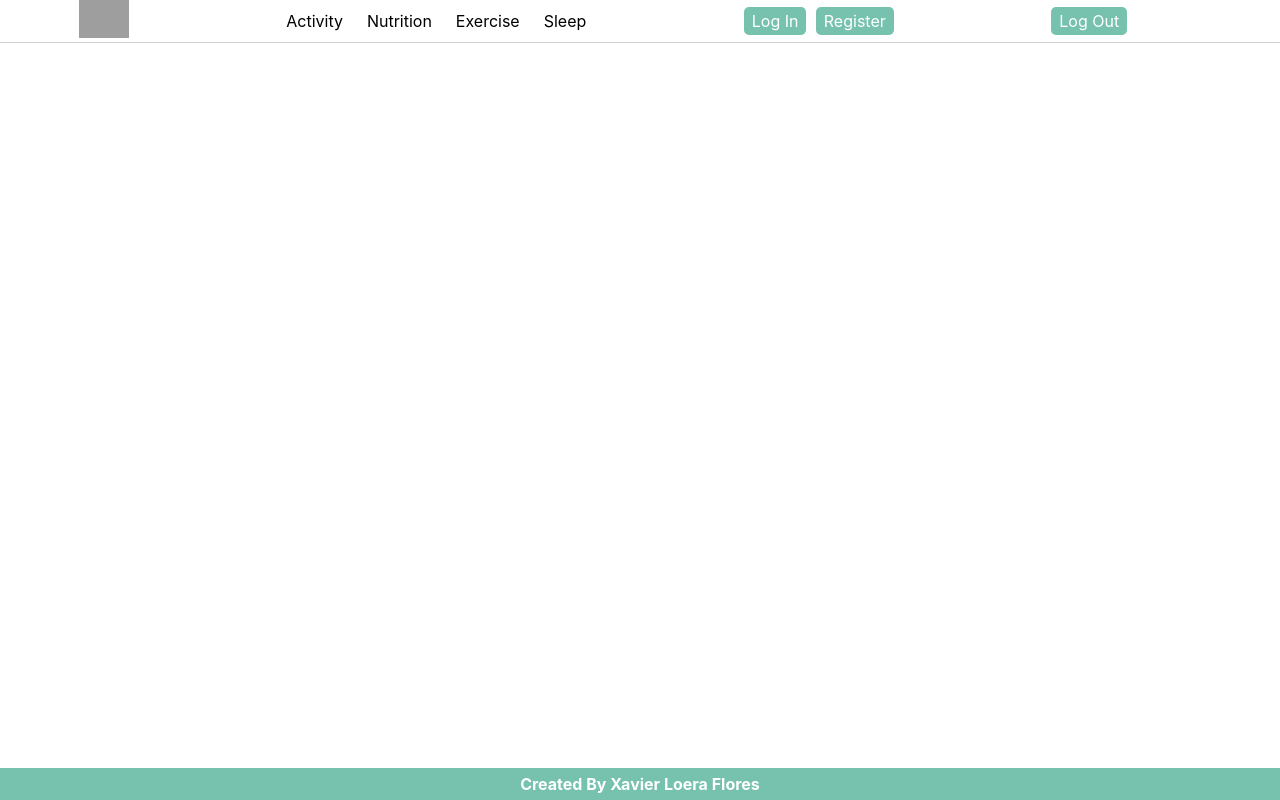
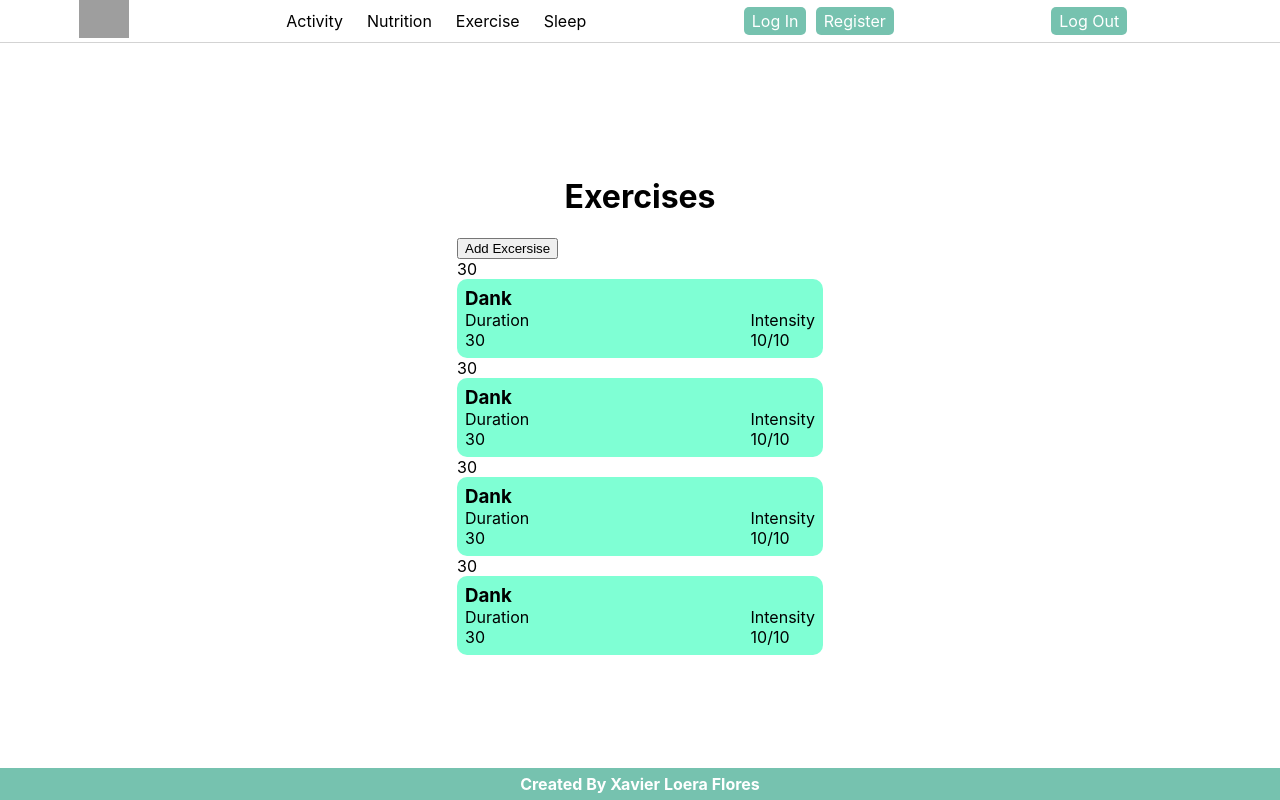
Before and after one commit to xavierloeraflores/Life-Tracker, a React (Create React App) app in the folder life_tracker_front/: page /exercise in a window 1280 px wide. Built offline with nearby package versions, Linux system fonts and the light colour scheme; no server answers; grey boxes are pictures that could not be loaded.

Commit message:
User can now signin

```diff
--- a/life_tracker_front/src/App.js
+++ b/life_tracker_front/src/App.js
@@ -1,5 +1,5 @@
 import React from 'react';
-// import  {useState, useEffect}  from 'react-dom\\\';
+import  {useState, useEffect}  from 'react-dom';
 import  {Routes, Route} from 'react-router-dom';
 import Landing from './Landing/Landing'
 import Signin from './Signin/Signin';
@@ -8,17 +8,36 @@ import Nav from './Nav/Nav'
 import Footer from './Footer/Footer'
 import Excersise from './Excersise/Excersise';
 import Activity from './Activity/Activity';
+import apiclient from "./apiclient";
 import './App.css';
 
 function App() {
+  const user=1;
+  const setUser=1;
+  // const [user, setUser] = useState({});
+  // const [error, setError] = useState(null);
+
+  // useEffect(() => {
+  //   const fetchUser = async () => {
+  //     const { data, error } = await apiclient.fetchUserFromToken();
+  //     if (data) setUser(data.user);
+  //     if (error) setError(error);
+  //   };
+  //   const token = localStorage.getItem("token");
+  //   if (token) {
+  //     apiclient.setToken(token);
+  //     fetchUser();
+  //   }
+  // }, []);
   return (
     <div className="App">
       <Nav />
       <Routes>
         <Route path='/' element={<Landing/>} />
-        <Route path='/register' element={<Register/>} />
-        <Route path='/signin' element={<Signin/>} />
+        <Route path='/register' element={<Register  user={user} setUser={setUser}/>} />
+        <Route path='/signin' element={<Signin user={user} setUser={setUser}/> } />
         <Route path='/activity' element={<Activity/>} />
+        <Route path='/exercise' element={<Excersise/>} />
       </Routes>
       <Footer />
     </div>
--- a/life_tracker_front/src/Excersise/Excersise.js
+++ b/life_tracker_front/src/Excersise/Excersise.js
@@ -1,18 +1,45 @@
 import React from 'react'
 import "./Excersise.css"
 import Xcard from '../Xcard/Xcard'
-
+const exercises = [
+    {
+        name: "Dank",
+        duration:"30",
+        intensity:"10",
+        time:"30"
+    },
+    {
+        name: "Dank",
+        duration:"30",
+        intensity:"10",
+        time:"30"
+    },
+    {
+        name: "Dank",
+        duration:"30",
+        intensity:"10",
+        time:"30"
+    },
+    {
+        name: "Dank",
+        duration:"30",
+        intensity:"10",
+        time:"30"
+    }
+]
 function Excersise() {
     return (
         <div className="Exercise">
-            <h1>Danke</h1>
+            <h1>Exercises</h1>
             <div id="ePage">
                 <button>Add Excersise</button>
                 <div id="exercises">
-                    <Xcard />
-                    <Xcard />
-                    <Xcard />
-                    <Xcard />
+                    {exercises.map((exercise)=> (
+                        <Xcard name={exercise.name} duration={exercise.duration} intensity={exercise.intensity} time={exercise.time}/>
+                    ))}
+                    {exercises.map((exercise)=> (
+                        console.log(exercise.name)
+                    ))}
                 </div>
 
             </div>
--- a/life_tracker_front/src/Signin/Signin.js
+++ b/life_tracker_front/src/Signin/Signin.js
@@ -1,25 +1,60 @@
 import React from 'react'
+import { useState, useEffect } from 'react'
 import "./Signin.css"
-
+import apiclient from '../apiclient'
 
 let userImg ='https://www.seekpng.com/png/full/365-3651600_default-portrait-image-generic-profile.png'
 
 
 
 
-function Signin() {
+function Signin({ user, setUser }) {
+    const [form, setForm] = useState({
+        email: "",
+        password: "",
+      });
+
+
+    const  signin = async () => {
+        const { data, error } = await apiclient.login({ email: "bla44@gmail.com", password: "password" });
+        console.log(data)
+        console.log(error)
+    }
+    const handleOnInputChange = (event) => {
+        if (event.target.name === "email") {
+          if (event.target.value.indexOf("@") === -1) {
+              console.log("invalid email")
+        }
+        setForm((f) => ({ ...f, [event.target.name]: event.target.value }));
+      };
+      if (event.target.name === "password") {
+      setForm((f) => ({ ...f, [event.target.name]: event.target.value }));
+    };
+    }
+
+    const onSubmit = async(event) =>{
+        event.preventDefault()
+        const { data, error } = await apiclient.login({ email: form.email, password: form.password });
+        console.log("test",data)
+        if (data?.user) {
+          setUser(data.user);
+          apiclient.setToken(data.token);
+        }
+    }
+
+
+    // signin()
+
+
     return (
         <div className='Signin'>
             <img id= "userImg" src={userImg} alt="Generic Profile" />
             <h2>Welcome</h2>
-            <form id="form">
+            <form id="form" onSubmit={onSubmit}>
                 <span>Sign In</span>
-                <input type="text" placeholder="Enter Email" name="email" required />
-                <input type="password" placeholder="Enter Password" name="psw" required />
-                <label>
-                    <input type="checkbox" checked="checked" name="remember" /> Remember me
-                </label>
-                <button type="submit" class="signinbtn">Sign In</button>
+                <input type="text" placeholder="Enter Email" name="email" onChange={handleOnInputChange} required value={form.email}/>
+                <input type="password" placeholder="Enter Password" name="password" onChange={handleOnInputChange} required value={form.password}/>
+                <button className="signinbtn" >Sign In</button>
             </form>
             <span>Don't have an account?<a href="a" target="_blank">Sign Up</a> Instead</span>
         </div>
--- a/life_tracker_front/src/Xcard/Xcard.js
+++ b/life_tracker_front/src/Xcard/Xcard.js
@@ -1,22 +1,22 @@
 import React from 'react'
 import './Xcard.css';
 
-function Xcard() {
+const Xcard=({name, duration, intensity, time}) => {
     return (
         <div className="Xcard">
-            <span className="timestamp">Today @ 4:44</span>
+            <span className="timestamp">{time}</span>
             <div className="cardInfo">
                 <div>
-                    <h3 >Dankee</h3>
+                    <h3 >{name}</h3>
                 </div>
                 <div className="cardData">
                     <div className="dataBit">
                         <span>Duration</span>
-                        <span>30</span>
+                        <span>{duration}</span>
                     </div>
                     <div className="dataBit">
                         <span>Intensity</span>
-                        <span>1/10</span>
+                        <span>{intensity}/10</span>
                     </div>
                 </div>
             </div>
--- /dev/null
+++ b/life_tracker_front/src/apiclient.js
@@ -0,0 +1,50 @@
+import axios from "axios";
+import { string } from "prop-types";
+
+class ApiClient {
+  constructor(remoteHostUrl) {
+    this.remoteHostUrl = remoteHostUrl;
+    this.token = null;
+  }
+
+  setToken(token) {
+    this.token = token;
+    localStorage.setItem("token", token);
+  }
+
+  async request({ endpoint, method = "GET", data = {} }) {
+    const url = `${this.remoteHostUrl}/${endpoint}`;
+
+    const headers = {
+      "Content-Type": "application/json",
+    };
+
+    if (this.token) {
+      headers["Authorization"] = `Bearer ${this.token}`;
+    }
+
+    try {
+      const res = await axios({ url, method, data, headers });
+      return { data: res.data, error: null };
+    } catch (err) {
+      console.error({ errorResponse: err.response });
+      const message = err?.response?.data?.error?.message;
+      return { data: null, error: message || string(err) };
+    }
+  }
+
+  async fetchUserFromToken() {
+    return await this.request({ endpoint: "auth/me", method: "GET" });
+  }
+
+  async login(credentials) {
+    return await this.request({ endpoint: "auth/login", method: "POST", data: credentials });
+  }
+
+  async signup(credentials) {
+    return await this.request({ endpoint: "auth/register", method: "POST", data: credentials });
+  }
+
+}
+
+export default new ApiClient(process.env.REACT_APP_REMOTE_HOST_URL || "http://localhost:3003");
```
Also changed, not shown: 2 other files (tests, documents, lock files or other folders).
